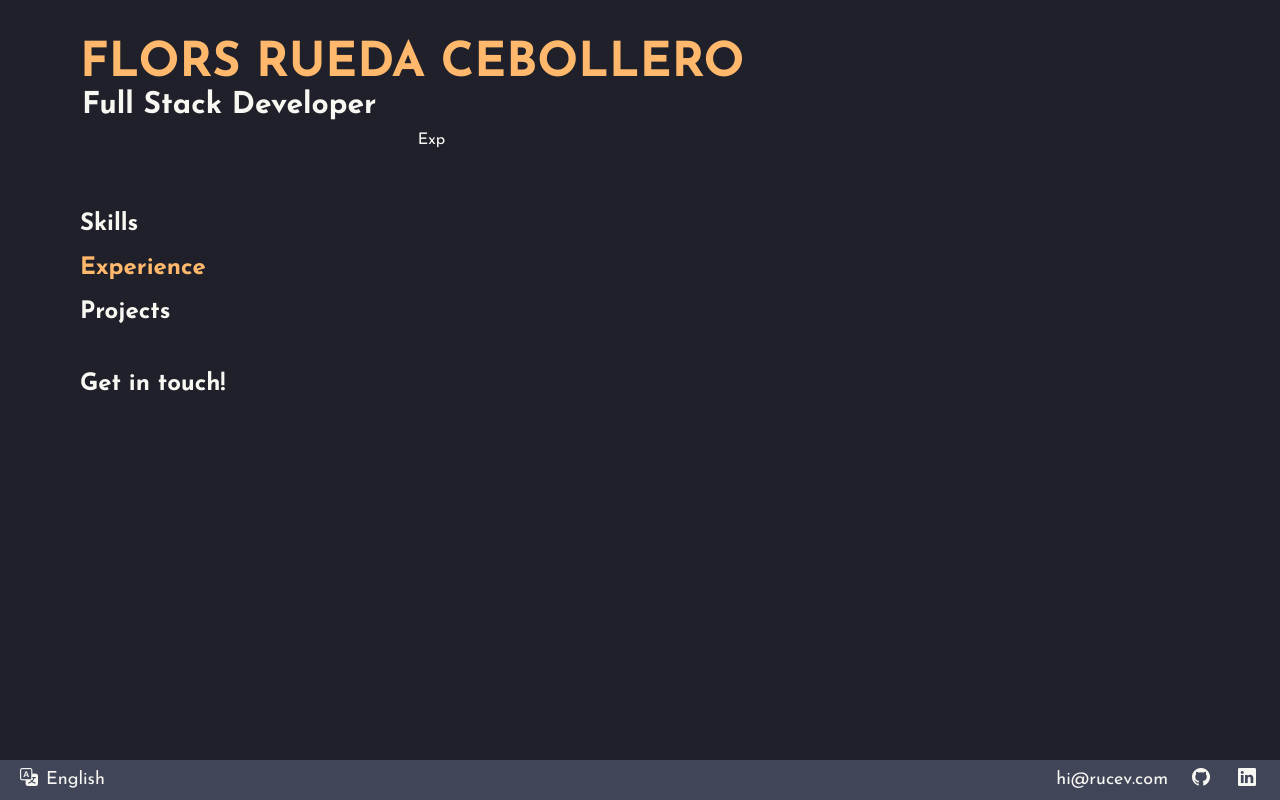
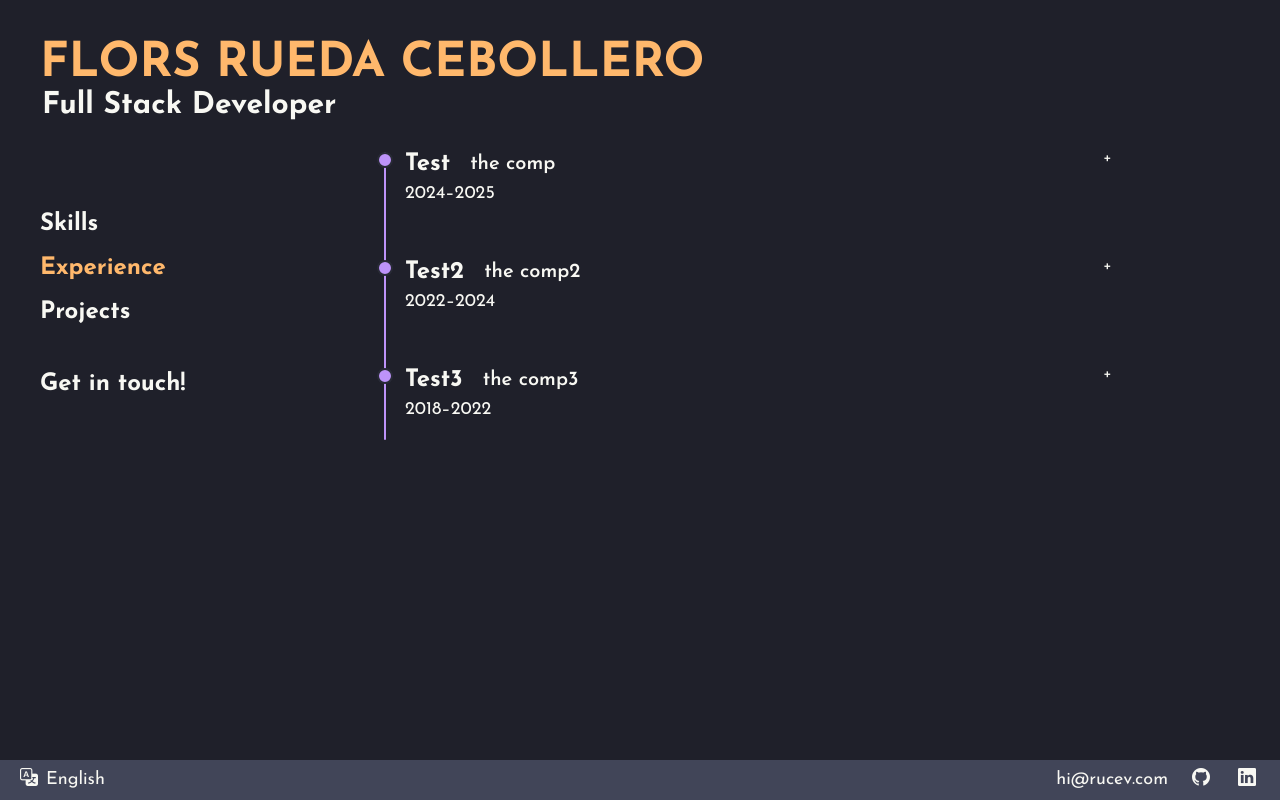
Before and after one commit to rucev/flors.rucev.com, a React (Vite) app: page / in a window 1280 px wide. Both pictures are taken after a click on the link "Experience". Built offline with nearby package versions, Linux system fonts and the light colour scheme.

Commit message:
add exp component #3

```diff
--- a/src/App.tsx
+++ b/src/App.tsx
@@ -5,6 +5,7 @@ import Footer from "./components/Footer"
 import NavMenu from "./components/NavMenu"
 import type { View } from "./interfaces"
 import Skills from "./components/Skills"
+import Exp from "./components/Exp"
 
 const App = () => {
   const [lang, setLang] = useState<string>('en')
@@ -33,8 +34,8 @@ const App = () => {
 
   return (
     <>
-      <main className="font-main bg-base-300 overflow-x-hidden max-w-screen min-h-screen h-fit lg:max-h-screen w-full lg:overflow-hidden flex flex-col justify-between pt-7 md:pt-10 z-10">
-        <div className="flex flex-col px-5 md:px-20 gap-1 max-w-11/12">
+      <main className="font-main bg-base-300 overflow-x-hidden max-w-screen min-h-screen h-fit lg:max-h-screen w-full flex flex-col justify-between pt-7 md:pt-10 z-10">
+        <div className="flex flex-col px-5 md:px-10 gap-1 max-w-11/12">
           <div className="flex flex-col w-full">
             <h1 className="text-3xl md:text-4xl lg:text-5xl text-accent font-bold uppercase">{locale.titleName}</h1>
             <h2 className="text-xl md:text-3xl text-base-content pl-0.5 font-bold">{locale.role}</h2>
@@ -42,7 +43,7 @@ const App = () => {
           <div className="flex flex-col lg:flex-row w-full">
             <NavMenu locale={locale} view={view} setView={setView} />
             {view === 'skills' && <Skills lang={lang} />}
-            {view === 'exp' && <h1>Exp</h1>}
+            {view === 'exp' && <Exp lang={lang} />}
             {view === 'projects' && <h1>projects</h1>}
             {view === 'contact' && <h1>contact</h1>}
           </div>
--- /dev/null
+++ b/src/components/Exp.tsx
@@ -0,0 +1,35 @@
+import { SKILLS_DETAILS, SKILLS_TITLES } from "../locales"
+import { BACKEND_BADGES, DEVOPS_BADGES, FRONTEND_BADGES, LIBRARY_BADGES } from "../constants/BADGES"
+
+const Exp = ({ lang }: { lang: string }) => {
+  const items = [
+    { years: "2024–2025", role: 'Test', company: 'the comp', content: "Lorem ipsum dolor sit amet..." },
+    { years: "2022–2024", role: 'Test2', company: 'the comp2', content: "Lorem ipsum dolor sit amet..." },
+    { years: "2018–2022", role: 'Test3', company: 'the comp3', content: "Lorem ipsum dolor sit amet..." },
+  ];
+
+  return (
+    <section className="relative w-full max-h-screen lg:w-4/5 pt-3 pl-4">
+      <div className="absolute left-5.75 top-6 bottom-6 w-0.5 rounded-2xl bg-secondary"></div>
+      {items.map((work, index) => (
+        <div key={index} className="relative pl-3 mb-6">
+          <div className="absolute left-0 top-3 w-4 h-4 bg-secondary rounded-full border-2 border-base-100 z-10"></div>
+          <div className="collapse collapse-plus">
+            <input type="radio" name="timeline-accordion" />
+            <div className="collapse-title flex flex-col -mt-2">
+              <div className="flex flex-row items-center gap-5">
+                <h3 className="text-2xl font-bold">{work.role}</h3>
+                <span className="text-xl font-semibold">{work.company}</span>
+              </div>
+              <time className="text-lg">{work.years}</time>
+            </div>
+            <div className="collapse-content text-sm">{work.content}</div>
+          </div>
+        </div>
+      ))}
+    </section>
+  );
+};
+
+
+export default Exp
--- a/src/components/Skills.tsx
+++ b/src/components/Skills.tsx
@@ -1,4 +1,3 @@
-import { useEffect, useState } from "react"
 import { SKILLS_DETAILS, SKILLS_TITLES } from "../locales"
 import { BACKEND_BADGES, DEVOPS_BADGES, FRONTEND_BADGES, LIBRARY_BADGES } from "../constants/BADGES"
 
--- a/src/constants/BADGES.ts
+++ b/src/constants/BADGES.ts
@@ -16,8 +16,7 @@ export const BACKEND_BADGES = [
   { name: 'express', url: 'https://img.shields.io/badge/express.js-%23404d59.svg?style=for-the-badge&logo=express&logoColor=%2361DAFB' },
   { name: 'python', url: 'https://img.shields.io/badge/python-3670A0?style=for-the-badge&logo=python&logoColor=ffdd54' },
   { name: 'go', url: 'https://img.shields.io/badge/go-%2300ADD8.svg?style=for-the-badge&logo=go&logoColor=white' },
-  { name: 'mongo', url: 'https://img.shields.io/badge/MongoDB-%234ea94b.svg?style=for-the-badge&logo=mongodb&logoColor=white' },
-  { name: 'socket', url: 'https://img.shields.io/badge/Socket.io-black?style=for-the-badge&logo=socket.io&badgeColor=010101' },
+  { name: 'mongo', url: 'https://img.shields.io/badge/MongoDB-%234ea94b.svg?style=for-the-badge&logo=mongodb&logoColor=white' }
 ];
 
 export const DEVOPS_BADGES = [
```
